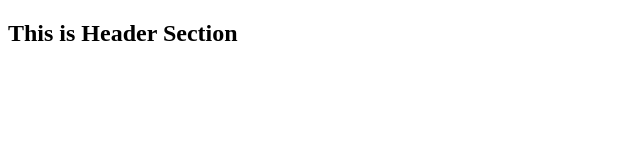
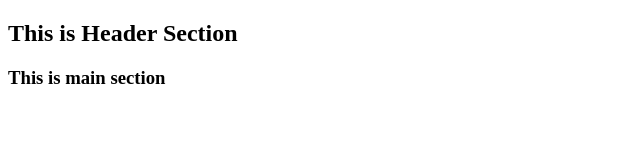
Before and after one commit to Joy1112233/web_batch_1, a plain HTML site: page index.html in a window 1280 px wide. Shown: the whole page, without its empty margins (0-640 px from the left). Drawn offline with Linux system fonts and the light colour scheme.

Commit message:
main section

```diff
--- a/index.html
+++ b/index.html
@@ -9,5 +9,9 @@
     <header>
         <h2>This is Header Section</h2>
     </header>
+
+    <main>
+        <h3>This is main section</h3>
+    </main>
 </body>
 </html>
```
